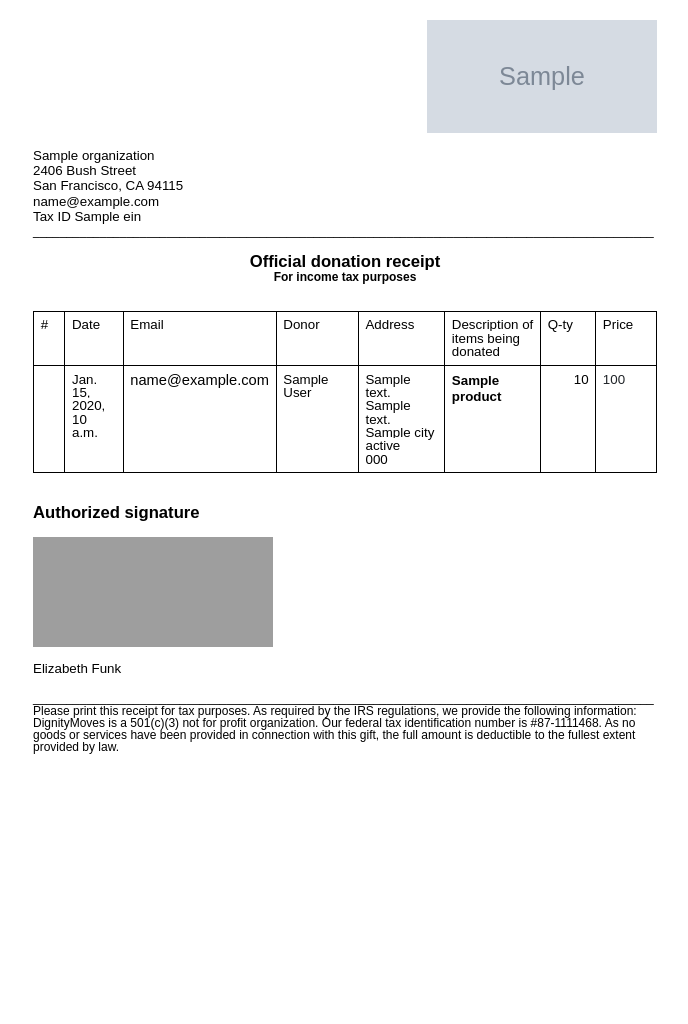
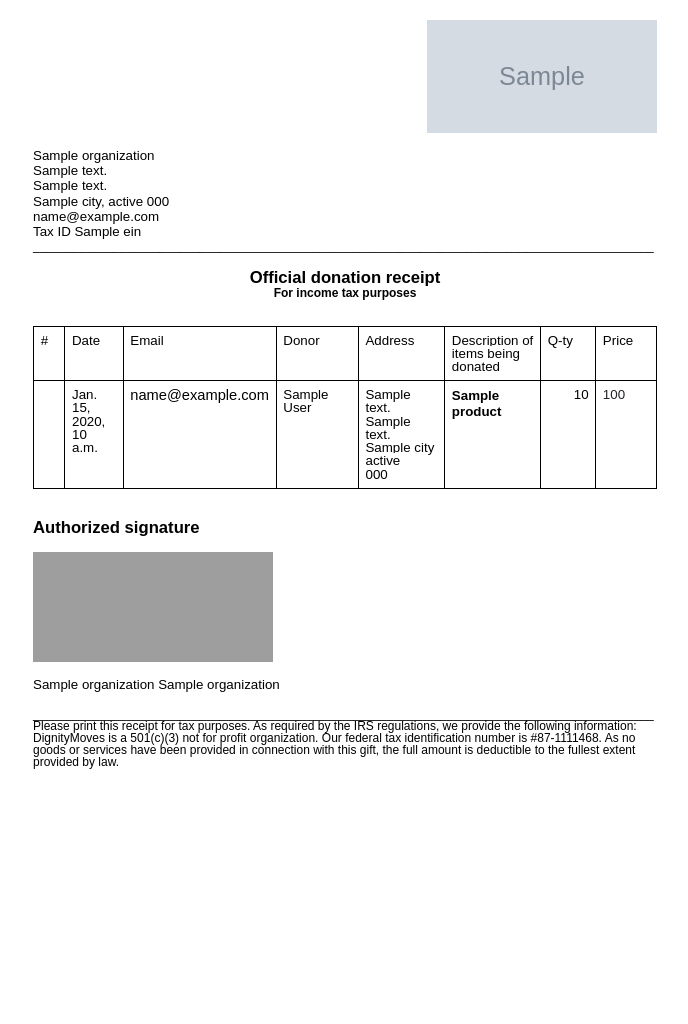
Before and after one commit to ShortageGlobal/shortage-global-backend, a Django app: template shortage/apps/packages/templates/tax_return_report.html in a window 1280 px wide. Shown: the whole page, without its empty margins (71-759 px from the left). After the commit the page ends 769 px from the top, so only its background shows below. Run offline with Django 4.2, Linux system fonts and the light colour scheme; the template is opened without the code that fills it: most values are stand-ins (such as "Sample title", 1, 10 or a date in 2020); grey boxes marked "Sample" are stand-in pictures; some web fonts are replaced; grey boxes are pictures that could not be loaded.

Commit message:
Added required org fields so that tax returns document can be generated

```diff
--- a/shortage/apps/packages/templates/tax_return_report.html
+++ b/shortage/apps/packages/templates/tax_return_report.html
@@ -9,9 +9,10 @@
       <p class="c7"><img alt="" src="/project/media/{{organization.logo}}" style="width: 230px; height: 113px;" title=""></span></p>
       <p class="c2"><span class="c0"></span></p>
       <p class="c3"><span class="c0">{{organization.name}}</span></p>
-      <p class="c3"><span class="c0">2406 Bush Street</span></p>
-      <p class="c3"><span class="c0">San Francisco, CA 94115</span></p>
-      <p class="c3"><span class="c0">{{organization.owner.email}}</span></p>
+      <p class="c3"><span class="c0">{{organization.address_line1}}</span></p>
+      <p class="c3"><span class="c0">{{organization.address_line2}}</span></p>
+      <p class="c3"><span class="c0">{{organization.city}}, {{organization.state_province_region}} {{organization.zip}}</span></p>
+      <p class="c3"><span class="c0">{{organization.representative_email}}</span></p>
       <p class="c3"><span class="c11">Tax ID {{organization.ein}}</span><span class="c15"><br>_____________________________________________________________________________________________</span><span class="c20 c15"><br><br></span></p>
       <p class="c4"><span class="c17">Official donation receipt</span></p>
       <p class="c4"><span class="c37">For income tax purposes</span></p>
@@ -81,30 +82,14 @@
       <p class="c2"><span class="c17"></span></p>
       <p class="c3"><span class="c17">Authorized signature</span></p>
       <p class="c2"><span class="c20 c11"></span></p>
-      <p class="c3"><span style="overflow: hidden; display: inline-block; margin: 0.00px 0.00px; border: 0.00px solid #000000; transform: rotate(0.00rad) translateZ(0px); -webkit-transform: rotate(0.00rad) translateZ(0px); width: 240.00px; height: 110.00px;"><img alt="" src="https://cdn.shopify.com/s/files/1/0761/9483/products/areca-21-productpage_1024x1024.png?v=1670335110" style="width: 240.00px; height: 110.00px; margin-left: 0.00px; margin-top: 0.00px; transform: rotate(0.00rad) translateZ(0px); -webkit-transform: rotate(0.00rad) translateZ(0px);" title=""></span></p>
+      <p class="c3"><span style="overflow: hidden; display: inline-block; margin: 0.00px 0.00px; border: 0.00px solid #000000; transform: rotate(0.00rad) translateZ(0px); -webkit-transform: rotate(0.00rad) translateZ(0px); width: 240.00px; height: 110.00px;"><img alt="" src="{{organization.representative_signature}}" style="width: 240.00px; height: 110.00px; margin-left: 0.00px; margin-top: 0.00px; transform: rotate(0.00rad) translateZ(0px); -webkit-transform: rotate(0.00rad) translateZ(0px);" title=""></span></p>
       <p class="c2"><span class="c20 c11"></span></p>
-      <p class="c3"><span class="c11">Elizabeth Funk</span></p>
+      <p class="c3"><span class="c11">{{organization.representative_first_name}} {{organization.representative_last_name}}</span></p>
       <p class="c2"><span class="c20 c11"></span></p>
       <p class="c22"><span class="c15">_____________________________________________________________________________________________</span><span class="c11 c34"><br></span></p>
       <p class="c22"><span class="c14">Please print this receipt for tax purposes. As required by the IRS regulations, we provide the following information:</span></p>
       <p class="c22"><span class="c14">DignityMoves is a 501(c)(3) not for profit organization. Our federal tax identification number is #87-1111468. As no</span></p>
       <p class="c22"><span class="c14">goods or services have been provided in connection with this gift, the full amount is deductible to the fullest extent</span></p>
       <p class="c22"><span class="c14">provided by law.</span></p>
-      <p class="c1"><span class="c21"></span></p>
-      <p class="c1"><span class="c21"></span></p>
-      <p class="c1"><span class="c21"></span></p>
-      <p class="c1"><span class="c21"></span></p>
-      <p class="c1"><span class="c21"></span></p>
-      <p class="c1"><span class="c21"></span></p>
-      <p class="c1"><span class="c21"></span></p>
-      <p class="c1"><span class="c21"></span></p>
-      <p class="c1"><span class="c21"></span></p>
-      <p class="c1"><span class="c21"></span></p>
-      <p class="c1"><span class="c21"></span></p>
-      <p class="c1"><span class="c21"></span></p>
-      <p class="c1"><span class="c21"></span></p>
-      <p class="c1"><span class="c21"></span></p>
-      <p class="c1"><span class="c21"></span></p>
-      <p class="c18 c26"><span class="c14 c35"></span></p>
    </body>
 </html>
```
Also changed, not shown: shortage/apps/catalog/models.py (+20 -0 lines), shortage/apps/catalog/migrations/0019_organization_address_line1_and_more.py (added).
